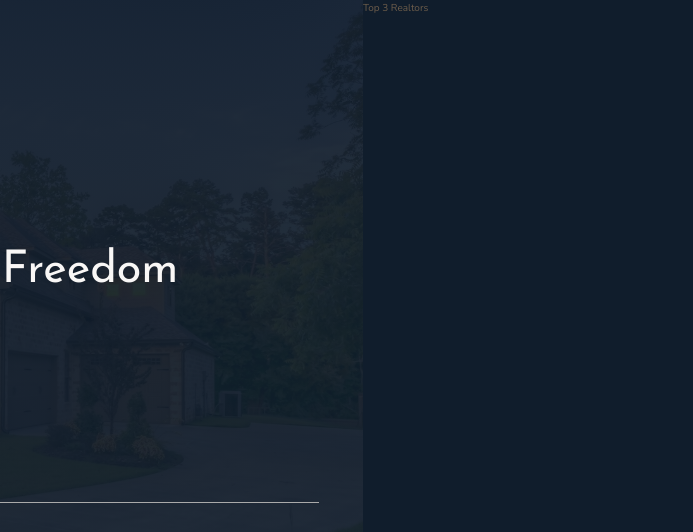
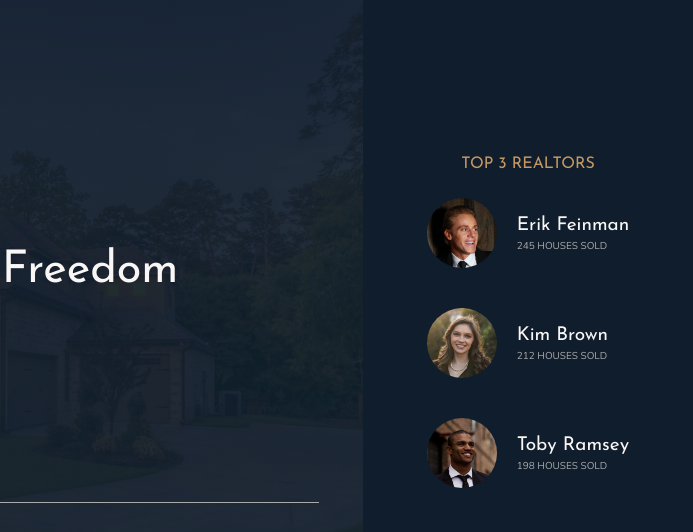
Before and after one commit to araltasher/Udemy-advanced-css, a website: page nexter/index.html in a window 1280 px wide. Shown: the top 532 px of the page, 587-1280 px from the left. Drawn offline with nearby package versions, Linux system fonts and the light colour scheme.

Commit message:
completed the design and started media queries

```diff
--- a/nexter/index.html
+++ b/nexter/index.html
@@ -34,7 +34,30 @@
         </div>
     </header>
 
-    <div class="realtors">Top 3 Realtors</div>
+    <div class="realtors">
+        <h3 class="heading-3">
+            Top 3 Realtors
+        </h3>
+        <div class="realtors__list">
+            <img src="img/realtor-1.jpeg" alt="Realtor 1" class="realtors__img">
+            <div class="realtors__details">
+                <h4 class="heading-4 heading-4--light">Erik Feinman</h4>
+                <p class="realtors__sold">245 Houses Sold</p>
+            </div>
+            <img src="img/realtor-2.jpeg" alt="Realtor 2" class="realtors__img">
+            <div class="realtors__details">
+                <h4 class="heading-4 heading-4--light">Kim Brown</h4>
+                <p class="realtors__sold">212 Houses Sold</p>
+            </div>
+            <img src="img/realtor-3.jpeg" alt="Realtor 3" class="realtors__img">
+            <div class="realtors__details">
+                <h4 class="heading-4 heading-4--light">Toby Ramsey</h4>
+                <p class="realtors__sold">198 Houses Sold</p>
+            </div>
+        </div>
+    </div>
+
+    </div>
 
     <section class="features">
         <div class="feature">
@@ -371,15 +394,28 @@
 
     <footer class="footer">
         <ul class="nav">
-            <li class="nav__item"><a href="#" class="nav__link">Find Your Dream Home</a></li>
-            <li class="nav__item"><a href="#" class="nav__link">Request Proposal</a></li>
-            <li class="nav__item"><a href="#" class="nav__link">Download Home Planner</a></li>
-            <li class="nav__item"><a href="#" class="nav__link">Contact Us</a></li>
-            <li class="nav__item"><a href="#" class="nav__link">Submit Your Property</a></li>
-            <li class="nav__item"><a href="#" class="nav__link">Come Work with us!</a></li>
+            <li class="nav__item">
+                <a href="#" class="nav__link">Find Your Dream Home</a>
+            </li>
+            <li class="nav__item">
+                <a href="#" class="nav__link">Request Proposal</a>
+            </li>
+            <li class="nav__item">
+                <a href="#" class="nav__link">Download Home Planner</a>
+            </li>
+            <li class="nav__item">
+                <a href="#" class="nav__link">Contact Us</a>
+            </li>
+            <li class="nav__item">
+                <a href="#" class="nav__link">Submit Your Property</a>
+            </li>
+            <li class="nav__item">
+                <a href="#" class="nav__link">Come Work with us!</a>
+            </li>
         </ul>
         <p class="copyright">
-                Built by ARAL TASHER through the Udemy course ADVANCED CSS AND SASS. All the animation and styling is done via SCSS/CSS and no Javascript. Copyright &copy; by Jonas Schmedtmann.
+            Built by ARAL TASHER through the Udemy course ADVANCED CSS AND SASS. All the animation and styling is done via SCSS/CSS and
+            no Javascript. Copyright &copy; by Jonas Schmedtmann.
         </p>
     </footer>
 
--- a/nexter/sass/_header.scss
+++ b/nexter/sass/_header.scss
@@ -40,7 +40,8 @@
         grid-column-gap: 1.5rem;
         justify-items: center;
         img {
-            height: 2.5rem;
+            max-height: 2.5rem;
+            max-width: 100%;
             filter: brightness(70%);
         }
     }
--- a/nexter/sass/_realtors.scss
+++ b/nexter/sass/_realtors.scss
@@ -1,4 +1,28 @@
-.realtors{
+.realtors {
     background-color: $color-secondary;
     grid-column: col-start 7 / full-end;
+    padding: 3rem;
+    display: grid;
+    align-content: center;
+    justify-content: center;
+    justify-items: center;
+    grid-row-gap: 2rem;
+
+    &__list {
+        display:grid;
+        grid-template-columns: min-content max-content;
+        grid-column-gap: 2rem;
+        grid-row-gap: 5vh;
+        align-items: center;
+    }
+    &__img {
+        width: 7rem;
+        border-radius: 50%;
+        display: block;
+    }
+    &__sold {
+        text-transform: uppercase;
+        color: $color-grey-light-2;
+        margin-top: -3px;
+    }
 }
```
Also changed, not shown: nexter/css/style.css.
